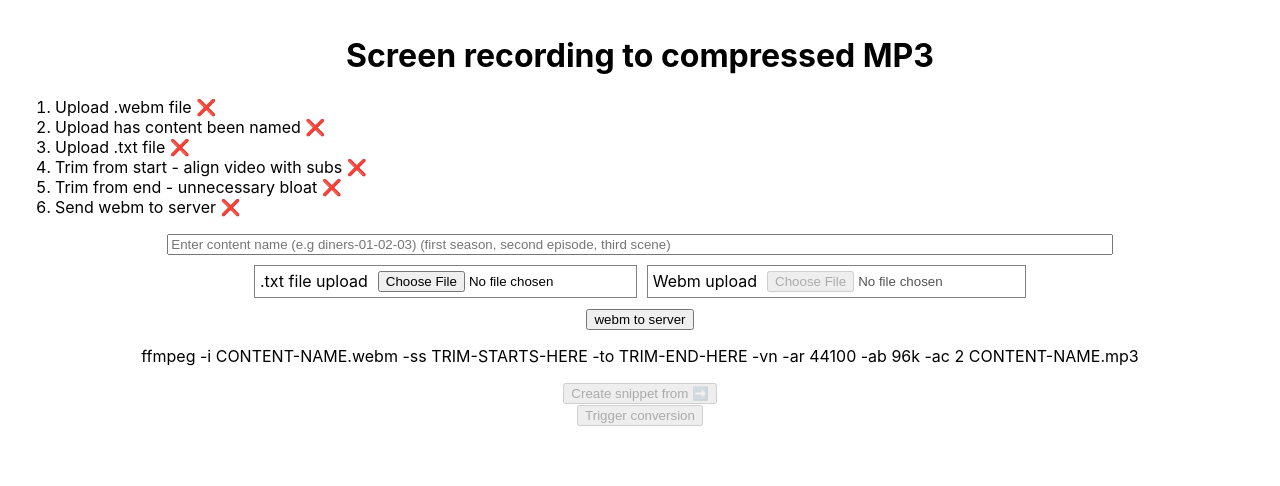
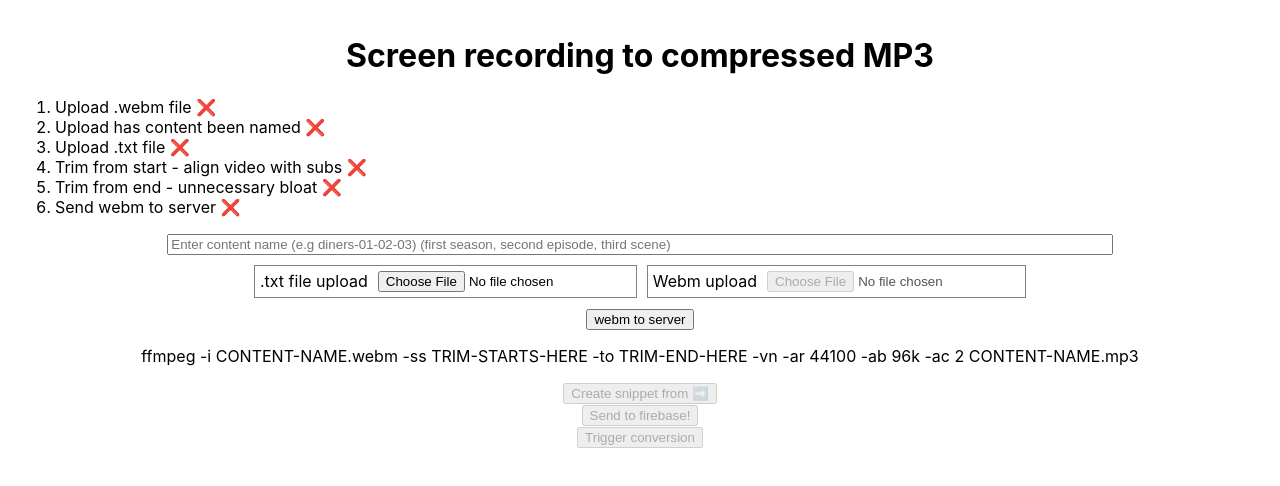
Before and after one commit to AkramRasikh/media-content-snipper-FE, a React (Create React App) app: page / in a window 1280 px wide. Shown: the top 486 px of the page. Built offline with nearby package versions, Linux system fonts and the light colour scheme.

Commit message:
handleThisCutOfPointForTranscript added

```diff
--- a/src/App.tsx
+++ b/src/App.tsx
@@ -25,6 +25,25 @@ function App() {
   const [webmFileUrlState, setWebmFileUrlState] = useState(null);
   const [uploadMessage, setUploadMessage] = useState('');
   const [hasVideoBeenUploaded, setHasVideoBeenUploaded] = useState(false);
+
+  const handleThisCutOfPointForTranscript = (transcriptId) => {
+    const thisTranscriptIndex = transcriptDataState.findIndex(
+      (transcripData) => transcripData.id === transcriptId,
+    );
+    const updatedTranscriptDataState = transcriptDataState.filter(
+      (_, index) => index >= thisTranscriptIndex,
+    );
+    const newFirstEl = updatedTranscriptDataState[0].time;
+    const startTranscriptAudioFromZero = updatedTranscriptDataState.map(
+      (transcriptData) => {
+        return {
+          ...transcriptData,
+          time: transcriptData.time - newFirstEl,
+        };
+      },
+    );
+    setTranscriptDataState(startTranscriptAudioFromZero);
+  };
 
   const handleWebMToServer = async () => {
     if (!webmFileState) {
@@ -83,6 +102,57 @@ function App() {
 
       // Read the file as text
       reader.readAsText(thisFile);
+    }
+  };
+
+  const resetNestedAudio = (arr) => {
+    const firstAudioStamp = arr[0].time;
+
+    return arr.map((transcriptItem) => {
+      return {
+        ...transcriptItem,
+        time: transcriptItem.time - firstAudioStamp,
+      };
+    });
+  };
+
+  const handleSendSnippetToFirebase = async () => {
+    if (!sceneStartState || !sceneEndstate) {
+      return;
+    }
+
+    const firstTrimIndex = transcriptDataState.findIndex(
+      (transcriptLine) => transcriptLine.id === sceneStartState,
+    );
+
+    const endTimeElIndex = transcriptDataState.findIndex(
+      (transcriptLine) => transcriptLine.id === sceneEndstate,
+    );
+
+    const isLastIndex = endTimeElIndex === transcriptDataState.length - 1;
+
+    if (isLastIndex) {
+      return;
+    }
+    // firebaseContentTitle, trimStart, trimEnd, transcript
+    try {
+      setIsLoading(true);
+      const response = await axios.post(
+        'http://localhost:4000/send-to-content',
+        {
+          firebaseContentTitle: contentName,
+          trimStart: transcriptDataState[firstTrimIndex].time,
+          trimEnd: transcriptDataState[endTimeElIndex + 1].time,
+          transcript: resetNestedAudio(
+            transcriptDataState.slice(firstTrimIndex, endTimeElIndex),
+          ),
+        },
+      );
+      setFileURL(response.data.file);
+    } catch (error) {
+      console.error('Error converting video to audio:', error);
+    } finally {
+      setIsLoading(false);
     }
   };
 
@@ -245,6 +315,7 @@ function App() {
           sceneStartState={sceneStartState}
           setSceneStartState={setSceneStartState}
           sceneEndstate={sceneEndstate}
+          handleThisCutOfPointForTranscript={handleThisCutOfPointForTranscript}
         />
       ) : null}
       <div>
@@ -253,6 +324,14 @@ function App() {
           onClick={handleCreateSnippetFromVideo}
         >
           Create snippet from {sceneStartState} ➡️ {sceneEndstate}
+        </button>
+      </div>
+      <div>
+        <button
+          disabled={!Boolean(audioSnippetURLState)}
+          onClick={handleSendSnippetToFirebase}
+        >
+          Send to firebase! {audioSnippetURLState}
         </button>
       </div>
       <button
--- a/src/SideTranscript.tsx
+++ b/src/SideTranscript.tsx
@@ -95,6 +95,7 @@ const SideTranscript = ({
   sceneStartState,
   setSceneStartState,
   sceneEndstate,
+  handleThisCutOfPointForTranscript,
 }) => {
   if (timeIsAligned) {
     return (
@@ -149,12 +150,20 @@ const SideTranscript = ({
                       Go to {subtitle.time}
                     </button>
                   )}
+                  <button
+                    onClick={() =>
+                      handleThisCutOfPointForTranscript(subtitle.id)
+                    }
+                  >
+                    Edit script to here
+                  </button>
                   {!timeIsAligned && firstSubtitle && (
                     <button onClick={() => handleDescrepancy(subtitle.time)}>
                       descprenacy
                     </button>
                   )}
-                  {!timeIsAligned && lastSubtitle && (
+
+                  {!timeIsAligned && (
                     <button
                       onClick={() =>
                         setLastAudioTimeStampState(currentTimeState)
--- a/src/VideoPlayer.tsx
+++ b/src/VideoPlayer.tsx
@@ -17,6 +17,7 @@ const VideoPlayer = ({
   setSceneStartState,
   sceneEndstate,
   timeIsAligned,
+  handleThisCutOfPointForTranscript,
 }) => {
   const [isPlaying, setIsPlaying] = useState(false);
 
@@ -164,6 +165,7 @@ const VideoPlayer = ({
           sceneStartState={sceneStartState}
           setSceneStartState={setSceneStartState}
           sceneEndstate={sceneEndstate}
+          handleThisCutOfPointForTranscript={handleThisCutOfPointForTranscript}
         />
       )}
     </div>
--- a/src/utils/txt-to-json.js
+++ b/src/utils/txt-to-json.js
@@ -40,8 +40,6 @@ export const txtToJSON = (txtData) => {
     });
   }
 
-  console.log('## ', subtitlesArray);
-
   return subtitlesArray;
 };
 // Convert the array to JSON string with indentation
```
